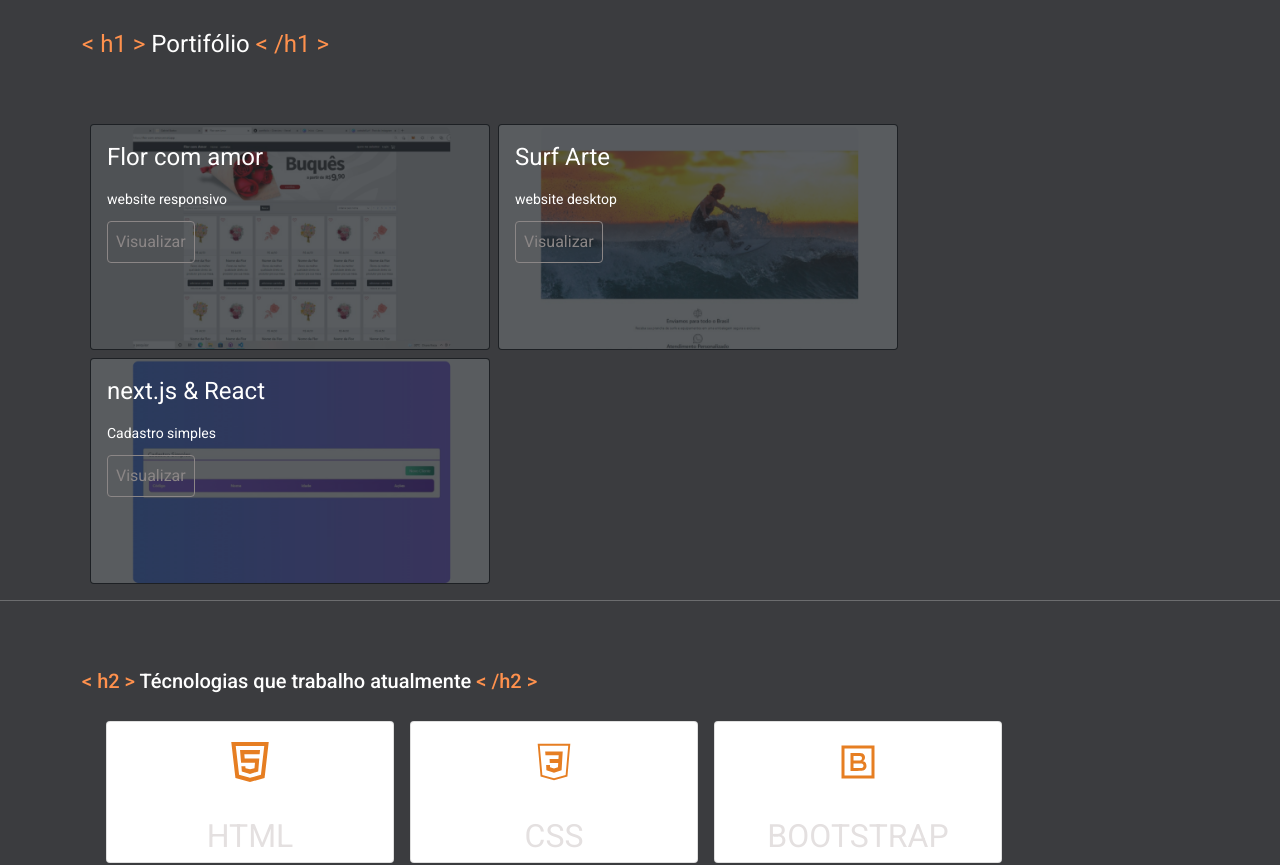
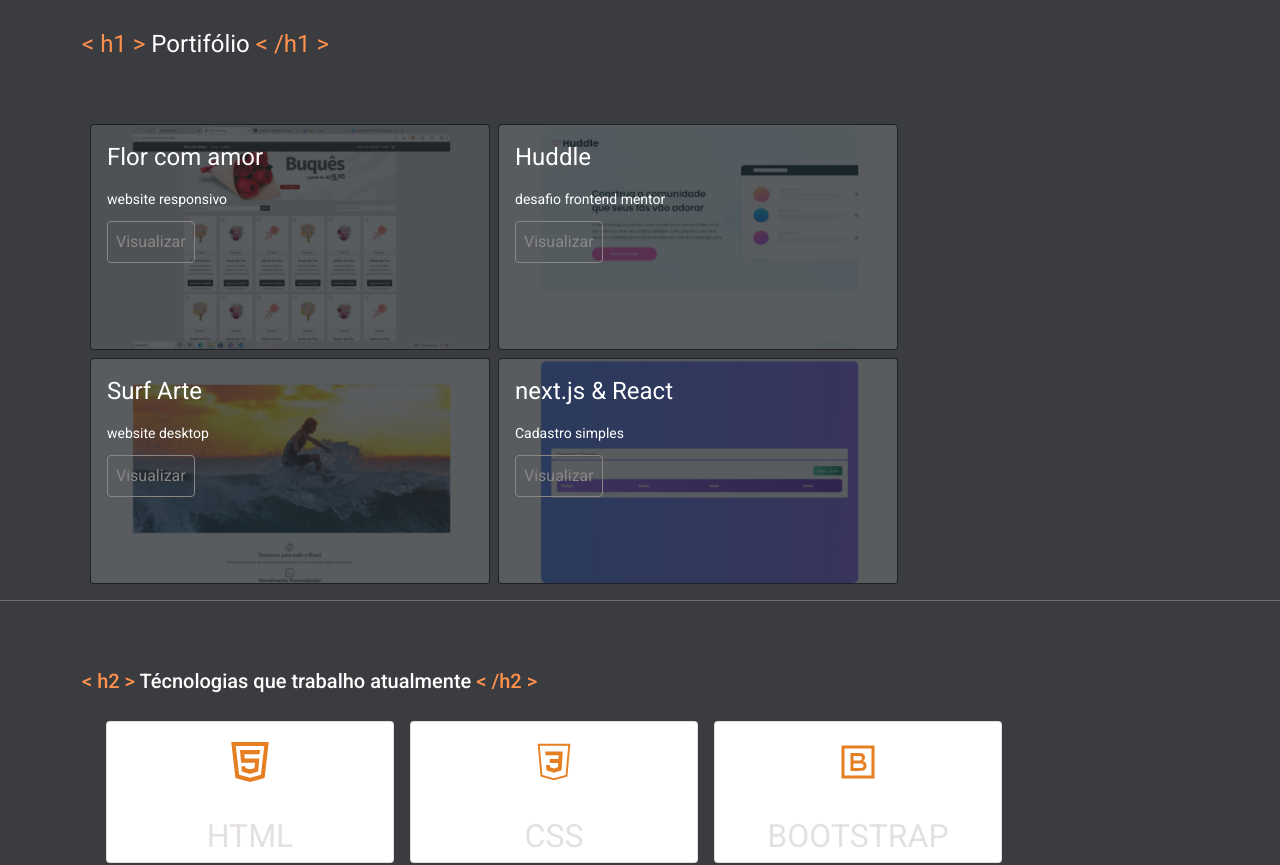
Before and after one commit to devbastos/frontend, an Angular app: page / in a window 1280 px wide. Shown: the part 1260-2125 px from the top of the page. Built offline with nearby package versions, Linux system fonts and the light colour scheme.

Commit message:
new project

```diff
--- a/src/app/components/template/projetos/projetos.component.html
+++ b/src/app/components/template/projetos/projetos.component.html
@@ -5,7 +5,7 @@
           <h1 class="text-white mt-5"> <span>< h1 ></span> Portifólio <span>< /h1 ></span></h1>
 <br>
 <br>
-
+            <!-- flor com amor -->
             <a href="https://flor-com-amor.vercel.app/" target="_blank">
                     <div class="card ms-2 mt-2 bg-dark text-white" >
                       <img src="/assets/img/florComAmor.png" class="card-img opacity-25" alt="trabalho feito com html.css e js">
@@ -19,7 +19,25 @@
                       </div>
                     </div>
               </a>
+              <!-- flor com amor end-->
 
+              <!-- huddle -->
+            <a href="https://huddle-topaz-zeta.vercel.app/" target="_blank">
+              <div class="card ms-2 mt-2 bg-dark text-white" >
+                <img src="/assets/img/huddle.png" class="card-img opacity-25" alt="trabalho feito com html.css e js">
+                <div class="card-img-overlay">
+                  <h1 class="card-title">Huddle</h1>
+                  <p class="card-text">desafio frontend mentor</p>
+                  <p class="card-text"></p>
+
+                    <a  id="info"><button  type="button" class="btn">Visualizar</button></a>
+
+                </div>
+              </div>
+        </a>
+        <!-- huddle end-->
+
+              <!-- art surf -->
             <a href="https://web-site-surf.vercel.app/" target="_blank">
               <div class="card ms-2 mt-2 bg-dark text-white">
                 <img src="/assets/img/websiteSurf.png" class="card-img opacity-25" alt="trabalho feito com html.css e js">
@@ -33,7 +51,9 @@
                 </div>
               </div>
             </a>
+            <!-- art surf end -->
 
+            <!-- crud react -->
             <a href="https://cadastro-a8lmfu6x1-devbastos.vercel.app/" target="_blank">
               <div class="card ms-2 mt-2 bg-dark text-white">
                 <img src="/assets/img/react.png" class="card-img opacity-25" alt="trabalho feito com react e next.js">
@@ -47,7 +67,7 @@
                 </div>
               </div>
             </a>
-
+            <!-- crud react end -->
 
 
         </div>
```
Also changed, not shown: src/assets/img/huddle.png (added).
